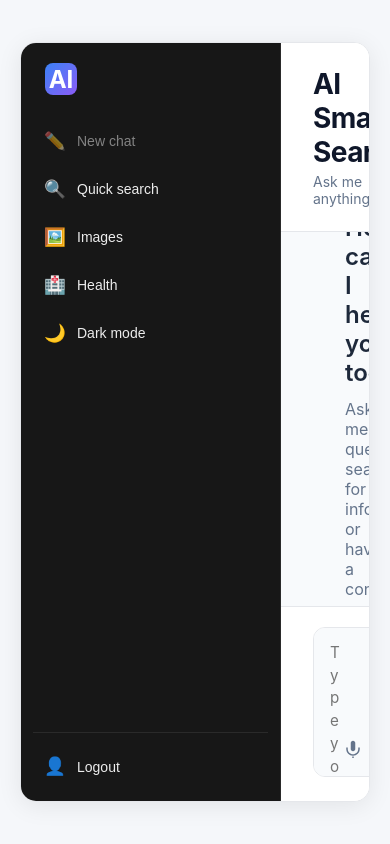
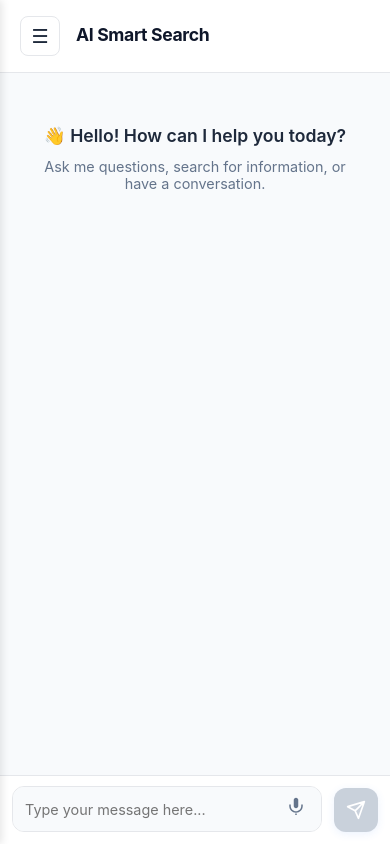
Before and after one commit to rana9031/ai-smart-search, a React (Vite) app: page / in a window 390 px wide. Both pictures are taken after typing "name@example.com", "Sample123" into the empty fields and a click on the button "Sign In". Built offline with nearby package versions, Linux system fonts and the light colour scheme; the HTML template or start-up script is replaced by a standard one.

Commit message:
Add mobile responsive design with hamburger menu

```diff
--- a/src/App.css
+++ b/src/App.css
@@ -68,12 +68,22 @@
   align-items: center;
 }
 
+.header-left {
+  display: flex;
+  align-items: center;
+  gap: 16px;
+}
+
 .header-left h1 {
   font-size: 1.75em;
   margin-bottom: 4px;
   font-weight: 700;
   color: #0f172a;
   letter-spacing: -0.02em;
+}
+
+.mobile-menu-btn {
+  display: none;
 }
 
 .subtitle {
@@ -742,3 +752,218 @@
 .dark-mode .message-image img {
   border-color: #334155;
 }
+
+
+/* Mobile Responsive Styles */
+@media (max-width: 768px) {
+  .app {
+    padding: 0;
+  }
+
+  .container {
+    max-width: 100%;
+    height: 100vh;
+    border-radius: 0;
+    border: none;
+  }
+
+  .sidebar {
+    position: fixed;
+    left: -260px;
+    top: 0;
+    bottom: 0;
+    width: 260px;
+    z-index: 1000;
+    transition: left 0.3s ease;
+    box-shadow: 2px 0 8px rgba(0, 0, 0, 0.1);
+  }
+
+  .sidebar.open {
+    left: 0;
+  }
+
+  .sidebar-overlay {
+    display: none;
+    position: fixed;
+    top: 0;
+    left: 0;
+    right: 0;
+    bottom: 0;
+    background: rgba(0, 0, 0, 0.5);
+    z-index: 999;
+  }
+
+  .sidebar-overlay.show {
+    display: block;
+  }
+
+  .mobile-menu-btn {
+    display: flex;
+    align-items: center;
+    justify-content: center;
+    width: 40px;
+    height: 40px;
+    background: transparent;
+    border: 1px solid #e5e7eb;
+    border-radius: 8px;
+    cursor: pointer;
+    color: #1e293b;
+    font-size: 1.2em;
+    transition: all 0.2s;
+  }
+
+  .mobile-menu-btn:hover {
+    background: #f8fafc;
+  }
+
+  .dark-mode .mobile-menu-btn {
+    border-color: #334155;
+    color: #e2e8f0;
+  }
+
+  .dark-mode .mobile-menu-btn:hover {
+    background: #1e293b;
+  }
+
+  .header {
+    padding: 16px 20px;
+  }
+
+  .header-left h1 {
+    font-size: 1.25em;
+  }
+
+  .subtitle {
+    font-size: 0.8em;
+  }
+
+  .user-name {
+    display: none;
+  }
+
+  .chat-container {
+    padding: 16px;
+  }
+
+  .welcome-message {
+    padding: 40px 20px;
+  }
+
+  .welcome-message h2 {
+    font-size: 1.25em;
+  }
+
+  .message-content {
+    max-width: 85%;
+    font-size: 0.9em;
+    padding: 12px 16px;
+  }
+
+  .input-container {
+    padding: 12px 16px 16px;
+  }
+
+  .textarea-wrapper textarea {
+    font-size: 0.9em;
+    padding: 12px 45px 12px 12px;
+  }
+
+  .send-btn {
+    width: 44px;
+    height: 44px;
+    min-width: 44px;
+  }
+
+  .voice-btn-inline {
+    right: 8px;
+    bottom: 8px;
+  }
+
+  .image-preview-container {
+    max-width: 150px;
+  }
+
+  .image-preview {
+    max-height: 120px;
+  }
+
+  .message-image img {
+    max-width: 250px;
+    max-height: 250px;
+  }
+
+  .back-to-top {
+    width: 40px;
+    height: 40px;
+    bottom: 80px;
+    right: 16px;
+  }
+
+  .login-box {
+    padding: 32px 24px;
+    margin: 0 16px;
+  }
+
+  .login-box h1 {
+    font-size: 1.75em;
+  }
+}
+
+@media (max-width: 480px) {
+  .header-left h1 {
+    font-size: 1.1em;
+  }
+
+  .subtitle {
+    display: none;
+  }
+
+  .message-content {
+    max-width: 90%;
+    font-size: 0.85em;
+  }
+
+  .welcome-message h2 {
+    font-size: 1.1em;
+  }
+
+  .welcome-message p {
+    font-size: 0.9em;
+  }
+
+  .chat-container {
+    padding: 12px;
+  }
+
+  .input-container {
+    padding: 10px 12px 12px;
+  }
+
+  .login-box {
+    padding: 24px 20px;
+  }
+
+  .login-box h1 {
+    font-size: 1.5em;
+  }
+}
+
+/* Tablet Responsive */
+@media (min-width: 769px) and (max-width: 1024px) {
+  .container {
+    max-width: 95%;
+  }
+
+  .sidebar {
+    width: 220px;
+  }
+
+  .sidebar-btn {
+    height: 40px;
+    font-size: 0.85em;
+  }
+
+  .sidebar-btn .btn-icon {
+    font-size: 1.15em;
+  }
+}
--- a/src/App.jsx
+++ b/src/App.jsx
@@ -12,6 +12,7 @@ function App() {
   const [isTyping, setIsTyping] = useState(false);
   const [searchMode, setSearchMode] = useState('quick');
   const [darkMode, setDarkMode] = useState(false);
+  const [sidebarOpen, setSidebarOpen] = useState(false);
   const fileInputRef = useRef(null);
 
   const handleLogin = (userData) => {
@@ -21,10 +22,12 @@ function App() {
   const handleLogout = () => {
     setUser(null);
     setMessages([]);
+    setSidebarOpen(false);
   };
 
   const handleNewSearch = () => {
     setMessages([]);
+    setSidebarOpen(false);
   };
 
   const toggleDarkMode = () => {
@@ -39,6 +42,15 @@ function App() {
       timestamp: new Date()
     };
     setMessages([healthMessage]);
+    setSidebarOpen(false);
+  };
+
+  const toggleSidebar = () => {
+    setSidebarOpen(!sidebarOpen);
+  };
+
+  const closeSidebar = () => {
+    setSidebarOpen(false);
   };
 
   const handleImageUpload = () => {
@@ -156,6 +168,10 @@ function App() {
         style={{ display: 'none' }}
       />
       <div className="container">
+        <div
+          className={`sidebar-overlay ${sidebarOpen ? 'show' : ''}`}
+          onClick={closeSidebar}
+        ></div>
         <Sidebar
           searchMode={searchMode}
           onSearchModeChange={setSearchMode}
@@ -167,9 +183,11 @@ function App() {
           onImageUpload={handleImageUpload}
           onHealthMode={handleHealthMode}
           disabled={isTyping}
+          isOpen={sidebarOpen}
+          onClose={closeSidebar}
         />
         <div className="main-content">
-          <Header user={user} />
+          <Header user={user} onMenuClick={toggleSidebar} />
           <ChatContainer messages={messages} isTyping={isTyping} darkMode={darkMode} />
           <InputContainer
             onSendMessage={handleSendMessage}
--- a/src/components/Header.jsx
+++ b/src/components/Header.jsx
@@ -1,10 +1,15 @@
-function Header({ user }) {
+function Header({ user, onMenuClick }) {
   return (
     <header className="header">
       <div className="header-content">
         <div className="header-left">
-          <h1>AI Smart Search</h1>
-          <p className="subtitle">Ask me anything</p>
+          <button className="mobile-menu-btn" onClick={onMenuClick}>
+            ☰
+          </button>
+          <div>
+            <h1>AI Smart Search</h1>
+            <p className="subtitle">Ask me anything</p>
+          </div>
         </div>
         <div className="header-right">
           <span className="user-name">👤 {user.name}</span>
--- a/src/components/Sidebar.jsx
+++ b/src/components/Sidebar.jsx
@@ -8,15 +8,17 @@ function Sidebar({
   onLogout,
   onImageUpload,
   onHealthMode,
-  disabled
+  disabled,
+  isOpen,
+  onClose
 }) {
   return (
-    <div className="sidebar">
+    <div className={`sidebar ${isOpen ? 'open' : ''}`}>
       <div className="sidebar-logo">AI</div>
 
       <div className="sidebar-top">
         <button
-          onClick={onNewSearch}
+          onClick={() => { onNewSearch(); onClose(); }}
           className="sidebar-btn"
           title="New chat"
           disabled={!hasMessages}
@@ -26,7 +28,7 @@ function Sidebar({
         </button>
 
         <button
-          onClick={() => onSearchModeChange(searchMode === 'deep' ? 'quick' : 'deep')}
+          onClick={() => { onSearchModeChange(searchMode === 'deep' ? 'quick' : 'deep'); onClose(); }}
           className={`sidebar-btn ${searchMode === 'deep' ? 'active' : ''}`}
           title={searchMode === 'deep' ? 'Switch to Quick Search' : 'Switch to Deep Search'}
         >
@@ -35,7 +37,7 @@ function Sidebar({
         </button>
 
         <button
-          onClick={onImageUpload}
+          onClick={() => { onImageUpload(); onClose(); }}
           className="sidebar-btn"
           disabled={disabled}
           title="Upload image"
@@ -45,7 +47,7 @@ function Sidebar({
         </button>
 
         <button
-          onClick={onHealthMode}
+          onClick={() => { onHealthMode(); onClose(); }}
           className="sidebar-btn"
           title="Health assistant"
         >
@@ -54,7 +56,7 @@ function Sidebar({
         </button>
 
         <button
-          onClick={onToggleDarkMode}
+          onClick={() => { onToggleDarkMode(); onClose(); }}
           className="sidebar-btn"
           title={darkMode ? 'Light mode' : 'Dark mode'}
         >
@@ -65,7 +67,7 @@ function Sidebar({
 
       <div className="sidebar-bottom">
         <button
-          onClick={onLogout}
+          onClick={() => { onLogout(); onClose(); }}
           className="sidebar-btn"
           title="Logout"
         >
```
